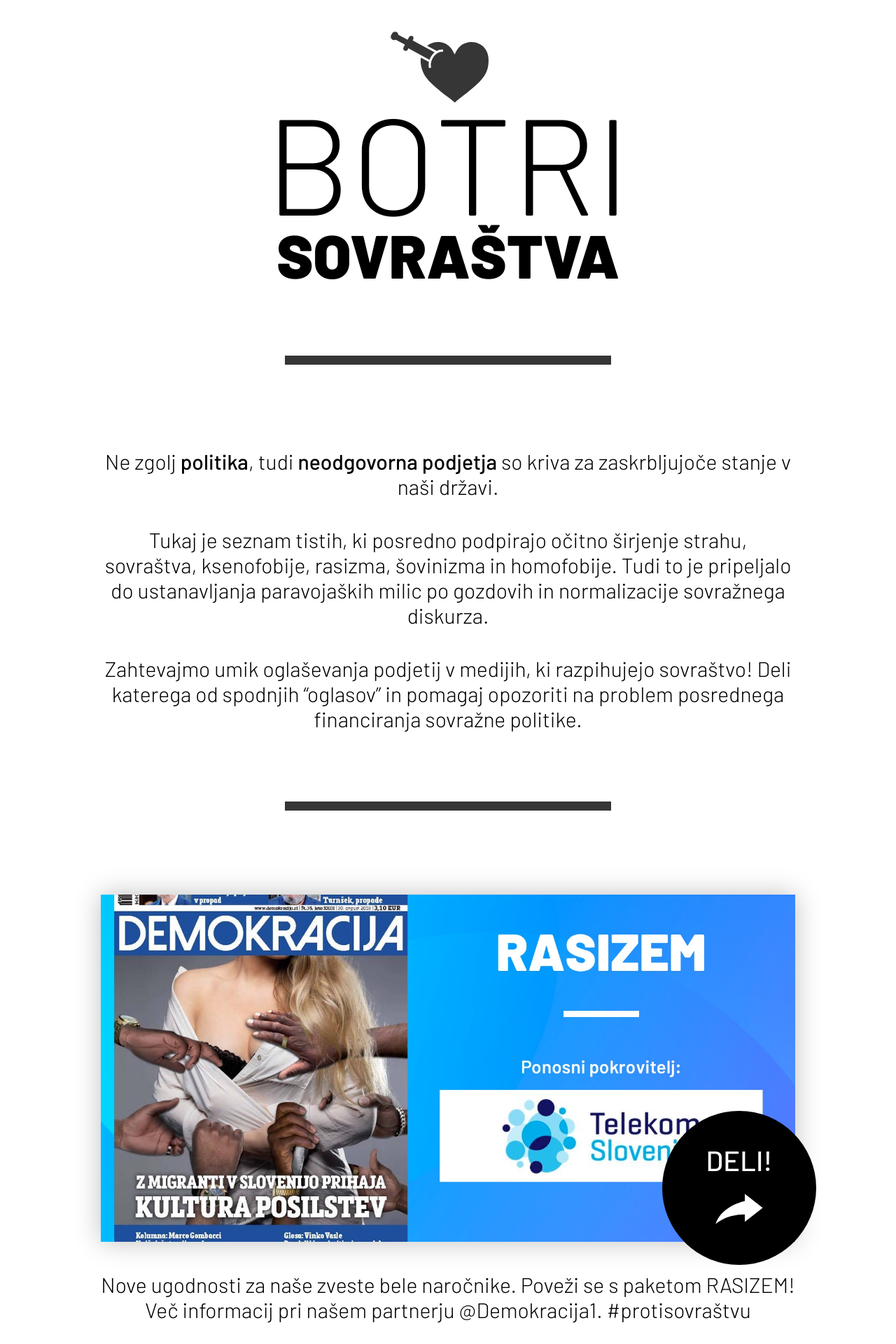
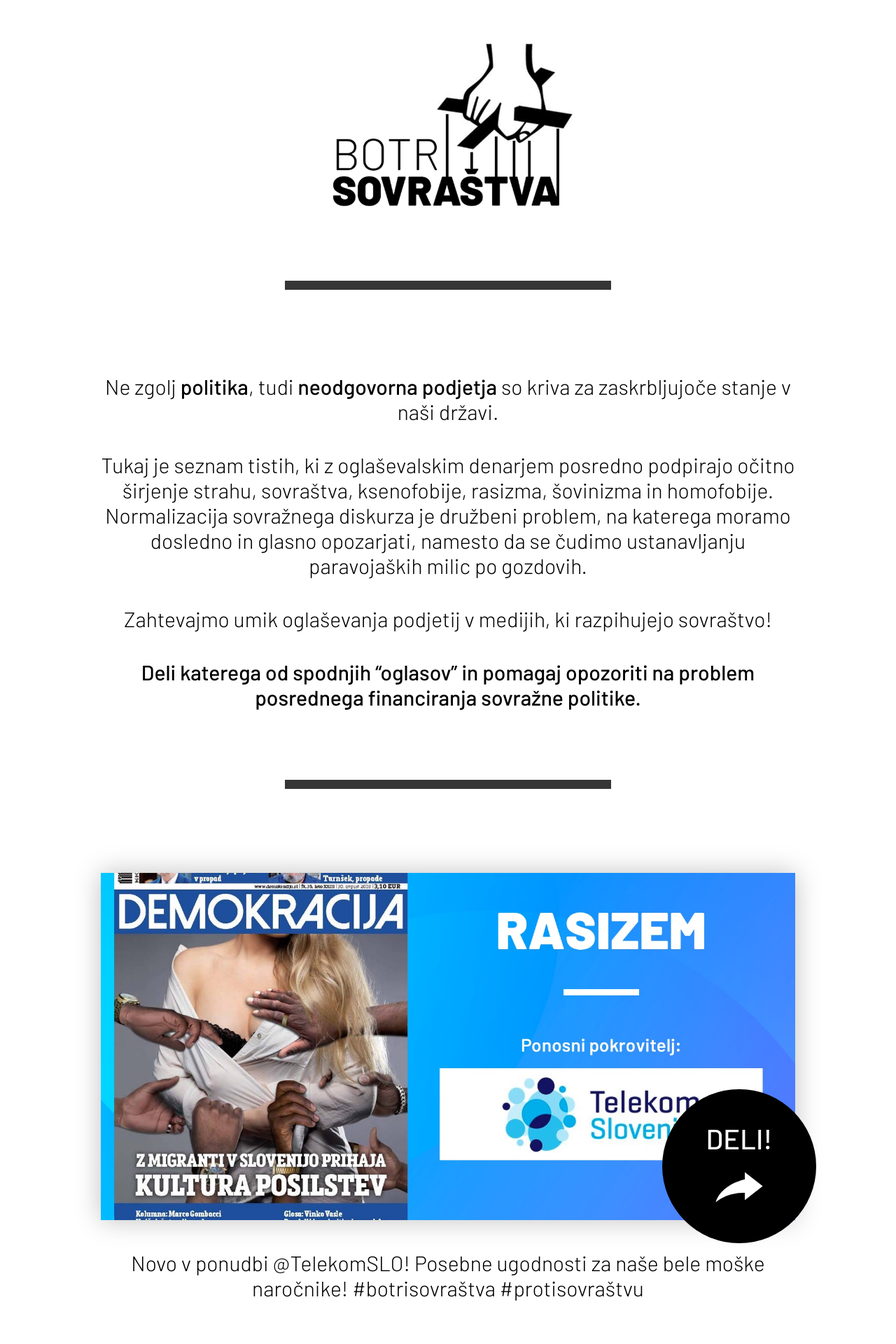
Before and after one commit to danesjenovdan/sponzorji-sovrastva, a Vue app in the folder pokrovitelji/: page / in a window 1280 px wide. Shown: the top 1920 px of the page at 70% size. Built offline with nearby package versions, Linux system fonts and the light colour scheme.

Commit message:
fix logo, texts, OG tags

```diff
--- a/pokrovitelji/public/index.html
+++ b/pokrovitelji/public/index.html
@@ -16,8 +16,8 @@
     <meta class="removeme" property="og:title" content="Ustavimo botre sovraštva">
     <meta class="removeme" name="twitter:title" content="Ustavimo botre sovraštva">
 
-    <meta class="removeme" property="og:image" content="OG IMAGE">
-    <meta class="removeme" name="twitter:image" content="OG IMAGE">
+    <meta class="removeme" property="og:image" content="https://danesjenovdan.si/botri-sovrastva/og-botri.png">
+    <meta class="removeme" name="twitter:image" content="https://danesjenovdan.si/botri-sovrastva/og-botri.png">
 
     <meta class="removeme" property="og:description" content="Ne zgolj politika, tudi neodgovorna
     podjetja so kriva za zaskrbljujoče stanje v naši državi.">
--- a/pokrovitelji/src/assets/razglednice.json
+++ b/pokrovitelji/src/assets/razglednice.json
@@ -2,50 +2,67 @@
   "razglednice": [
     {
       "name": "TELEKOM",
+      "title": "Telekom predstavlja paket RASIZEM",
+      "description": "Neomejen dostop do privilegijev in brezplačna enoletna naročnina na časnik Demokracija!",
       "imgSrc": "boter-telekom.jpg",
-      "tweet": "Nove ugodnosti za naše zveste bele naročnike. Poveži se s paketom RASIZEM! Več informacij pri našem partnerju @Demokracija1.",
+      "tweet": "Novo v ponudbi @TelekomSLO! Posebne ugodnosti za naše bele moške naročnike! #botrisovraštva",
       "link": "telekom"
+
     },
     {
       "name": "POŠTA",
+      "title": "Pošlji SOVRAŠTVO s Pošto Slovenije",
+      "description": "S Pošto Slovenije vaše sovraštvo dostavimo hitro, varno in brez odgovornosti.",
       "imgSrc": "boter-posta.jpg",
-      "tweet": "Pošlji sovraštvo s pomočjo @nova24! S @posta_slovenije hitro, varno in ugodno.",
+      "tweet": "Enkratna promocijska akcija @posta_slovenije! Pošlji svoj paket sovraštva. #botrisovraštva",
       "link": "posta"
     },
     {
       "name": "T-2",
+      "title": "Izkoristite ugodnosti T2 paketa STRAH!",
+      "description": "Predsodki, laži in najnovejše manipulacije. Vse na enem mestu!",
       "imgSrc": "boter-t2.jpg",
-      "tweet": "Reši T-2 pred stečajem in preženi migrante s slovenskih izobraževalnih institucij!",
+      "tweet": "Nov paket @tedvanet! #botrisovraštva",
       "link": "t2"
     },
     {
       "name": "TRIGLAV",
+      "title": "Triglav predstavlja paket HOMOFOBIJA",
+      "description": "Zavarujte se pred grozotami LGBT z novim paketom življenjskega zavarovanja.",
       "imgSrc": "boter-triglav.jpg",
-      "tweet": "Zavaruj se pred grozotami LGBT! Novi paket @triglavgroup te brani s pomočjo @nova24.",
+      "tweet": "Novi paket HOMOFOBIJA pri @triglavgroup vas varuje pred LGBT. #botrisovraštva",
       "link": "triglav"
     },
     {
       "name": "MERCATOR",
+      "title": "Novo v Mercatorju: KSENOFOBIJA!",
+      "description": "100 % brez raznolikosti, 100 % brez odgovornosti: vaš najboljši sosed.",
       "imgSrc": "boter-mercator.jpg",
-      "tweet": "Radi imamo domače! Vaš najbolj nestrpen sosed @mercator_sl! @nova24",
+      "tweet": "V @mercator_sl po dobro mero KSENOFOBIJE! #botrisovraštva",
       "link": "mercator"
     },
     {
       "name": "TELEMACH",
+      "title": "Telemach predstavlja paket ŠOVINIZEM",
+      "description": "Neomejene količine šovinizma in seksizma naravnost v vašo dnevno sobo.",
       "imgSrc": "boter-telemach.jpg",
-      "tweet": "Novi paketi @TelemachSi Še več, zdaj z neomejenimi količinami sovraštva in nestrpnosti @nova24.",
+      "tweet": "Presenetite svojo žensko z novim paketom @telemachsi. #botrisovraštva",
       "link": "telemach"
     },
     {
       "name": "PETROL",
+      "title": "LAŽ, Petrolova energija za življenje!",
+      "description": "Napolnite si glavo z lažmi in manipulacijami.",
       "imgSrc": "boter-petrol.jpg",
-      "tweet": "Laž za življenje! @petrol in @Demokracija1.",
+      "tweet": "Brezskrbno na @Petrol po novo dozo neresnic. #botrisovraštva",
       "link": "petrol"
     },
     {
       "name": "SLOVENSKE ŽELEZNICE",
+      "title": "Posebna ponudba Slovenskih železnic: HISTERIJA",
+      "description": "Potujte noro hitro! Naj vas dejstva ne zadržujejo.",
       "imgSrc": "boter-zeleznice.jpg",
-      "tweet": "S histerijo lažje in hitreje po Sloveniji! Potovanje omogočata @slozeleznice in @nova24.",
+      "tweet": "Vaš zanesljivi strojevodja: @slozeleznice. #botrisovraštva",
       "link": "slovenske-zeleznice"
     }
   ]
--- a/pokrovitelji/src/components/Content.vue
+++ b/pokrovitelji/src/components/Content.vue
@@ -1,23 +1,31 @@
 <template>
   <div id="content">
     <div class="title">
-      <div id="logo"></div>
-      <p>Botri<br><strong>sovraštva</strong></p>
+      <div id="logo">
+        <img src="../assets/logo-botri.png" />
+      </div>
+      <!-- <p>Botri<br><strong>sovraštva</strong></p> -->
     </div>
 
-    <div class="divider"></div>
+    <div class="divider" style="margin-top: 80px;"></div>
     <p class="text">
       Ne zgolj <strong>politika</strong>, tudi <strong>neodgovorna podjetja</strong> so kriva za
       zaskrbljujoče stanje v naši državi.
     </p>
     <p class="text">
-      Tukaj je seznam tistih, ki posredno podpirajo očitno širjenje strahu, sovraštva, ksenofobije,
-      rasizma, šovinizma in homofobije. Tudi to je pripeljalo do ustanavljanja paravojaških milic po
-      gozdovih in normalizacije sovražnega diskurza.
+      Tukaj je seznam tistih, ki z oglaševalskim denarjem posredno podpirajo očitno širjenje strahu,
+      sovraštva, ksenofobije, rasizma, šovinizma in homofobije. Normalizacija sovražnega diskurza je
+      družbeni problem, na katerega moramo dosledno in glasno opozarjati, namesto da se čudimo
+      ustanavljanju paravojaških milic po gozdovih.
     </p>
     <p class="text">
-      Zahtevajmo umik oglaševanja podjetij v medijih, ki razpihujejo sovraštvo! Deli katerega od
-      spodnjih “oglasov” in pomagaj opozoriti na problem posrednega financiranja sovražne politike.
+      Zahtevajmo umik oglaševanja podjetij v medijih, ki razpihujejo sovraštvo!
+    </p>
+    <p class="text">
+      <strong>
+        Deli katerega od spodnjih “oglasov” in pomagaj opozoriti na problem posrednega financiranja
+        sovražne politike.
+      </strong>
     </p>
 
     <div v-for="rzg in razglednice" :key="rzg.name" class="razglednica-container">
@@ -81,14 +89,23 @@
   #logo {
     display: block;
     position: relative;
-    width: 157px;
-    height: 115px;
-    background-image: url('../assets/hate.svg');
+    // width: 500px;
+    // height: 300px;
+    // background-image: url('../assets/logo-botri.png');
     margin: auto;
-    background-position: center;
+    // background-position: center;
+    // background-size: contain;
 
     // TODO HACK POSSIBLY WRONG
-    left: -10px;
+    // left: -10px;
+
+    text-align: center;
+
+    img {
+      width: 100%;
+      max-width: 400px;
+      height: auto;
+    }
   }
 
   .title {
```
Also changed, not shown: pokrovitelji/public/og-botri.png (added), pokrovitelji/src/assets/logo-botri.png (added).
